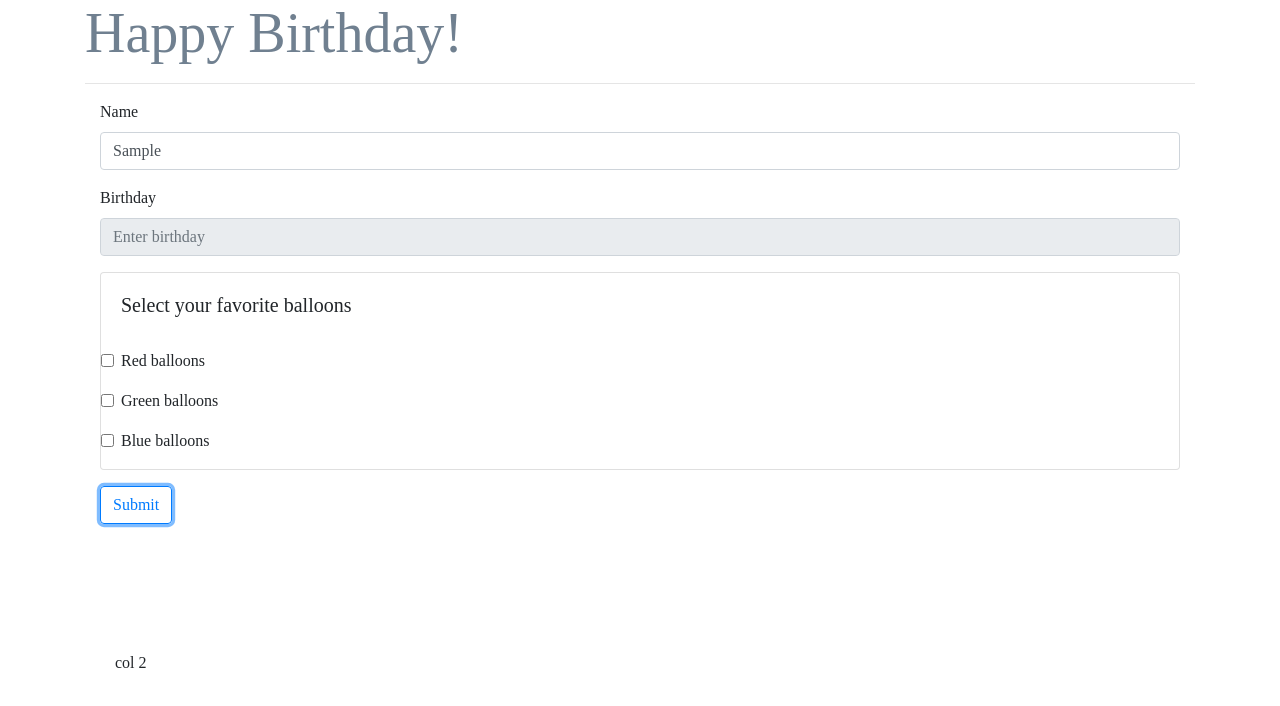
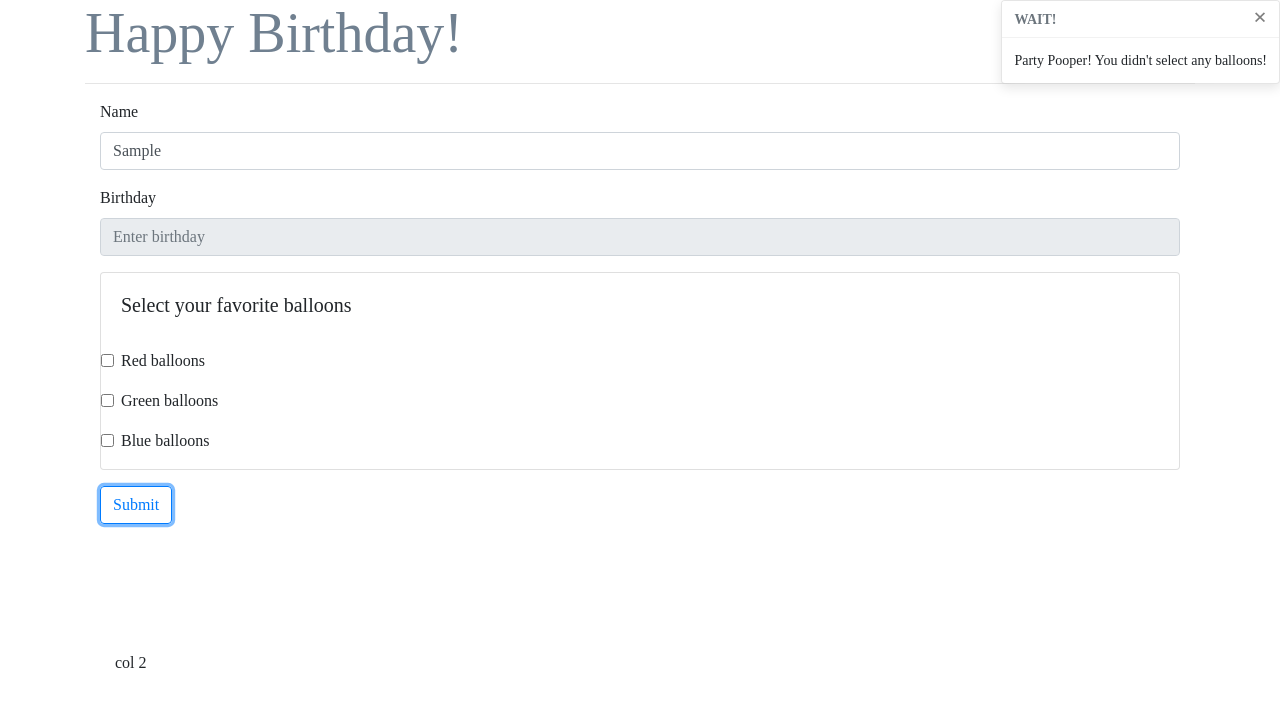
Before and after one commit to lebomba2/NET-Web-2023, a plain HTML site: page balloon.html in a window 1280 px wide. Both pictures are taken after typing "Sample" into the empty fields and a click on the button "Submit". Drawn offline with nearby package versions, Linux system fonts and the light colour scheme.

Commit message:
Module part 1 and 2 of assignment. Added header animations and toast on submit without checkbox input.

```diff
--- a/balloon.html
+++ b/balloon.html
@@ -12,8 +12,6 @@
         <link rel="stylesheet" href="https://stackpath.bootstrapcdn.com/bootstrap/4.2.1/css/bootstrap.min.css" integrity="sha384-GJzZqFGwb1QTTN6wy59ffF1BuGJpLSa9DkKMp0DgiMDm4iYMj70gZWKYbI706tWS" crossorigin="anonymous">
         <!-- style for h1 and text-->
         <style>
-
-
             h1 {
                 font-family: 'Londrina Shadow';
                 color: slategray;
@@ -30,6 +28,12 @@
             .ball{
                 visibility: hidden;
             }
+
+            .toast {
+                position: absolute;
+                top: 0;
+                right: 0;
+            }
         </style>
           <link
           rel="stylesheet"
@@ -38,10 +42,22 @@
 
     </head>
     <body>
+        <!-- toast -->
+        <div id="toast" class="toast">
+            <div class="toast-header">
+                <strong class="mr-auto">WAIT!</strong>
+                <button type="button" class="ml-2 mb-1 close" data-dismiss="toast" aria-label="Close">
+                    <span aria-hidden="true">&times;</span>
+                </button>
+            </div>
+            <div class="toast-body">
+                Party Pooper! You didn't select any balloons!
+            </div>
+        </div>
          <!-- content -->
          <div class="container">
             <!-- animated text -->
-            <h1 class="animate__animated animate__heartBeat">Happy Birthday!</h1><hr />
+            <h1 class="animate__animated">Happy Birthday!</h1><hr />
             <form role="form">
                 <div class="row">
                     <div class="col-sm">
--- a/js/balloons.js
+++ b/js/balloons.js
@@ -1,20 +1,51 @@
 $(function(){
+    var rand = Math.floor(Math.random() * 10);
+    var attentionSeekers = [
+        "animate__bounce",
+        "animate__flash",
+        "animate__pulse",
+        "animate__rubberBand",
+        "animate__shake",
+        "animate__swing",
+        "animate__tada",
+        "animate__wobble",
+        "animate__jello",
+        "animate__heartBeat"
+    ];
 
-    $('#birthday').pickadate({ format: 'mmmm, d' });
-});
-$(function(){
+    //randomize the attention seeker
+    $("h1.animate__animated").addClass(attentionSeekers[rand]);
+
     $('#birthday').pickadate({ format: 'mmmm, d' });
 
     // uncheck all checkboxes (FireFox)
     $('.form-check-input').each(function () {
         $(this).prop('checked', false);
     });
-});
+
+
     $('.form-check-input').on('change', function () {
         // make the image visible
-    $('#' + this.id + 'Img').css('visibility', 'visible')
+        $('#' + this.id + 'Img').css('visibility', 'visible');
         // animate balloon in/out based on checkbox
         $(this).is(':checked') ?
         $('#' + this.id + 'Img').removeClass().addClass('animate__animated animate__bounceInDown') :
         $('#' + this.id + 'Img').addClass('animate__animated animate__bounceOutUp');
     });
+
+    //submit button toast
+    $("#submit").click(function() {
+        var checked = [];
+        //loop through checkboxes and if they're checked, add themself to the array
+        $(".form-check-input").each(function() {
+            if($(this).prop("checked")) {
+                checked.push($(this));
+            }
+        });
+
+        //loop through checked array to determine if we should toast
+        if(checked.length < 1) {
+            $("#toast").toast({ autohide: false}).toast("show");
+        }
+    })
+});
```
Lines whose indentation alone changed are shown as unchanged.
